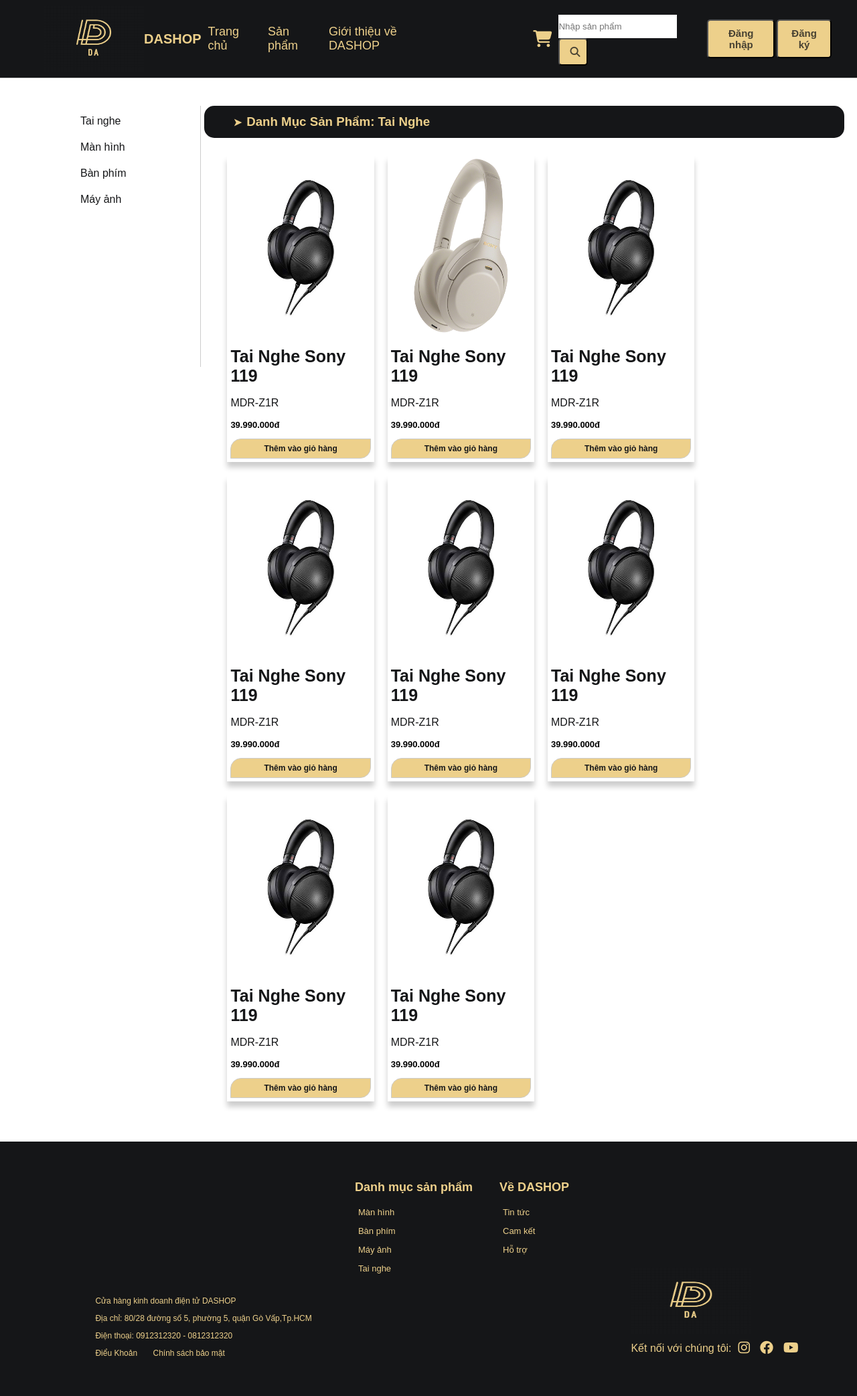
After one commit to DEVQuang/DASHOP, a PHP site: page /index.php?quanly=sanpham&id=1 in a window 1280 px wide; the page is wider, and only the part inside the window is pictured. The commit adds this page. Shown: that part at 67% size. Run offline with PHP 8.4, Linux system fonts and the light colour scheme.

Commit message:
Update Index

```diff
--- a/css/style.css
+++ b/css/style.css
@@ -6,29 +6,26 @@ body{
 html{
     font-family: sans-serif;
 }
-.sticky {
+.header{
     position: fixed;
     top: 0;
-    width: 100%;
-  }
-  .sticky + .wrapper{
-    padding-top: 130px;
-  }
-
+    left: 0;
+    right: 0;
+    z-index: 1;
+}
 .navbar{
-    margin: -1px;
+    margin: -1px ;
     border: 1px solid #ccc;
     height: 100px;
     width: 100%;
-    padding: 8px 16px;
-
+    padding: 8px 25px;
     background-color: #151618;
     display: flex;
     justify-content: space-between;
 
 }
 .wrapper{
-    margin: 0  auto;
+    margin: 153px  auto;
     height: 700px;
     width: 90%;
 
@@ -50,8 +47,8 @@ html{
 .navbar_collapse{
     display: flex;
     align-items: center;
-    margin-right: 25px;
-    margin-left: -25px;
+    margin-right: 60px;
+    margin-left: 40px;
 }
 .navbar_nav{
     display: flex;
@@ -75,12 +72,24 @@ html{
     font-size: 25Px;
     margin-right: 5Px;
 }
-.form-control{
-    padding:10px;
+.search_container input{
+    padding: 10px 0;
+    margin-top: 3px;
     float: left;
+    border: none;
+    outline: none;
+}
+.btn_search{
+    padding: 3px;
+    text-align: center;
 
 }
+.search_container{
+    display: flex;
+    align-items: center;
+}
 .btn{
+    margin-right: 3px;
     padding: 10px;
     border: 1px solid none;
     border-radius: 5Px;
@@ -89,15 +98,18 @@ html{
     font-weight: bold;
     font-size: 15Px;
     transition: all 0.2s linear;
+    text-decoration: none;
+}
 
+.btn i{
+    text-align: center;
+    font-size: 15px;
+    font-weight: bold;
 }
-.btnlogin{
-    padding: 11px;
-    border: none;
+.btn a{
+    text-decoration: none;
     background-color: #edd08b;
     color: #151618c4;
-    font-weight: 600;
-    text-decoration: none;
 }
 .btn-outline-success:hover{
     background-color: #edcf8bbe;
@@ -111,7 +123,6 @@ html{
 }
 .slidebar{
     border-right: 1px solid #ccc;
-
     height: 390px;
     width: 20%;
     margin: 5px 0 0 5px;
@@ -152,7 +163,6 @@ html{
     height: 5px;
     width: 0px;
     background-color: #151618;
-
     position: absolute;
     bottom: 0;
     left: 0;
@@ -162,18 +172,33 @@ html{
     width: 50%;
     transform: translateX(100%);
 
+
 }
 
 
 
 .maincontent{
-
     height: auto;
     width: 79%;
     height: 100%;
     margin: 5px 0 50px 5px;
     float: left;
+}
+.maincontent span{
+    content: "\27A4";
+    padding-right: 2px;
+    font-size: 15px;
 
+
+}
+.maincontent h3{
+    margin: 0;
+    padding: 10px 0 10px 40px;
+    width: 100%;
+    background-color: #151618;
+    color: #edd08b;
+    border: 3px solid #151618;
+    border-radius: 15px;
 }
 .cart_product{
     padding: 0;
@@ -272,10 +297,10 @@ html{
 .footer_copyright_bottom{
     display: flex;
 }
-.footer_group{
+/* .footer_group{
 
     margin: 0 50px 0 50px;
-}
+} */
 .footer_list, .footer_list_icon{
     list-style: none;
     display: inline-block;
@@ -288,7 +313,7 @@ html{
     font-size: 20px;
 }
 .footer_title{
-    font-size: 15px;
+    font-size: 18px;
 }
 .footer_item{
     padding: 5px;
@@ -320,6 +345,7 @@ footer_copyright_social{
     width: 180px;
     height: 100px;
 }
-.footer_rule{
-    display: flex;
+.footer_rules{
+    display: inline;
+    padding-right: 20px;
 }
--- /dev/null
+++ b/index.php
@@ -0,0 +1,20 @@
+<!DOCTYPE html>
+<html lang="en">
+<head>
+    <meta charset="UTF-8">
+    <meta http-equiv="X-UA-Compatible" content="IE=edge">
+    <meta name="viewport" content="width=device-width, initial-scale=1.0">
+    <link rel="stylesheet" type="text/css" href="./css/style.css">
+    <link rel="stylesheet" href="./font/fontawesome-free-6.2.1-web/css/all.min.css">
+
+    <title>DASHOP</title>
+</head>
+<body>
+    <?php
+      include("./pages/header.php");
+      include("./pages/main.php");
+      include("./pages/footer.php");
+    ?>
+   <!-- <script src="./js/rollheader.js"></script> -->
+</body>
+</html>
--- /dev/null
+++ b/pages/footer.php
@@ -0,0 +1,55 @@
+
+     <div class="footer">
+        <div class="footer_container">
+            <div class="footer_content">
+                <div class="footer_content_top">
+                <div class="footer_group">
+                    <ul class="footer_list">
+                        <h1 class="footer_title">Danh mục sản phẩm</h1>
+                        <li class="footer_item"><a href="" class="footerlink">Màn hình</a></li>
+                        <li class="footer_item"><a href="" class="footerlink">Bàn phím</a> </li>
+                        <li class="footer_item"><a href="" class="footerlink">Máy ảnh</a> <li>
+                        <li class="footer_item"><a href="" class="footerlink">Tai nghe</a> </li>
+                    </ul>
+                </div>
+
+                <div class="footer_group">
+                    <ul class="footer_list">
+                        <h1 class="footer_title">Về DASHOP</h1>
+                        <li class="footer_item"><a href="" class="footerlink">Tin tức </a></li>
+                        <li class="footer_item"><a href="" class="footerlink">Cam kết</a> </li>
+                        <li class="footer_item"><a href="" class="footerlink">Hỗ trợ</a> <li>
+
+                    </ul>
+                </div>
+            </div>
+            </div>
+            <div class="footer_content">
+                <div class="footer_copyright_bottom">
+                    <div class="footer_copyright_text">
+                        <p class="footer_info">Cửa hàng kinh doanh điện tử DASHOP</p>
+                        <p class="footer_info">Địa chỉ: 80/28 đường số 5, phường 5, quận Gò Vấp,Tp.HCM</p>
+                        <p class="footer_info">Điện thoại: 0912312320 - 0812312320</p>
+                        <p class="footer_rules">Điểu Khoản </p>
+                        <p class="footer_rules">Chính sách bảo mật</p>
+
+                    </div>
+
+                    <div class="footer_copyright_social">
+                        <div class="footer_copyright_logo">
+                            <a href="">
+                                <img src="./img/logo_DA.png" alt="">
+                            </a>
+                        </div>
+
+                        <ul class="footer_list_icon">
+                            <p>Kết nối với chúng tôi:</p>
+                                <li class="footer_item"><a href="" class="footerlink"><i class=" footer_icon fa-brands fa-instagram"></i></a></li>
+                                <li class="footer_item"><a href="" class="footerlink"><i class=" footer_icon fa-brands fa-facebook"></i></a><li>
+                                <li class="footer_item"><a href="" class="footerlink"><i class=" footer_icon fa-brands fa-youtube"></i></a> </li>
+                        </ul>
+                    </div>
+                </div>
+            </div>
+        </div>
+     </div>
--- /dev/null
+++ b/pages/header.php
@@ -0,0 +1,30 @@
+<div class="header">
+    <div class="navbar" id="Header">
+        <div class="navbar_collapse">
+            <a href="index.php" class="nav_brand"><img src="./img/logo_DA.png"></a>
+                <a href="index.php" class="nav_brand">DASHOP</a>
+            <ul class="navbar_nav">
+
+                <li class="nav_item"><a href="index.php" class="nav_link">Trang chủ</a></li>
+                <li class="nav_item product"><a href="index.php?quanly=sanpham&id=1" class="nav_link">Sản phẩm</a></li>
+                <li class="nav_item introduce"><a href="index.php?quanly=gioithieu" class="nav_link">Giới thiệu về DASHOP</a></li>
+            </ul>
+        </div>
+        <div class="navbar_collapse">
+            <li class="nav_item cart">
+                <a href="index.php?quanly=giohang" class="nav_link"><i class=" footer_icon fa-solid fa-cart-shopping"></i></a>
+            </li>
+            <div class="search_container">
+                <form action="">
+                    <input type="search" placeholder="Nhập sản phẩm" aria-label="Search">
+                    <button class=" btn btn_search" type="submit"><a href=""></a><i class=" footer_icon fa-solid fa-magnifying-glass"></i></button>
+                </form>
+                <button class="btn btn-outline-success"><a href="" ></a>Đăng nhập</button>
+                <button class="btn btn-outline-success"><a href="" ></a>Đăng ký</button>
+
+
+            </div>
+
+        </div>
+    </div>
+</div>
--- /dev/null
+++ b/pages/main.php
@@ -0,0 +1,26 @@
+<div class="wrapper">
+    <div id="main">
+        <?php
+            include("slidebar/slidebar.php")
+         ?>
+        <div class="maincontent">
+         <?php
+             if(isset($_GET['quanly'])){
+                $temp = $_GET["quanly"];
+             }else{
+                $temp = '';
+             }
+             if($temp == 'sanpham'){
+                include("main/danhmuc.php");
+             }elseif($temp == 'giohang'){
+                include("main/giohang.php");
+             }elseif($temp == 'gioithieu'){
+                include("main/gioithieu.php");
+             }else{
+                include("main/index.php");
+             }
+            ?>
+        </div>
+    </div>
+    <div class="clear"></div>
+</div>
--- /dev/null
+++ b/pages/main/danhmuc.php
@@ -0,0 +1,76 @@
+<h3><span>&#10148</span> Danh Mục Sản Phẩm: Tai Nghe </h3>
+<ul class="cart_product">
+    <li>
+        <a href="#" class="product_link">
+            <img src="./img/tainghe1.jpg" alt="">
+            <h1 class="product_heading">Tai Nghe Sony 119</h1>
+            <p class="product_tile">MDR-Z1R</p>
+        </a>
+        <p class="product_price">39.990.000đ</p>
+        <button class="product_btn--add">Thêm vào giỏ hàng</button>
+    </li>
+    <li>
+        <a href="#" class="product_link">
+            <img src="./img/tainghe2.jpg" alt="">
+            <h1 class="product_heading">Tai Nghe Sony 119</h1>
+            <p class="product_tile">MDR-Z1R</p>
+        </a>
+        <p class="product_price">39.990.000đ</p>
+        <button class="product_btn--add">Thêm vào giỏ hàng</button>
+    </li>
+    <li>
+        <a href="#" class="product_link">
+            <img src="./img/tainghe1.jpg" alt="">
+            <h1 class="product_heading">Tai Nghe Sony 119</h1>
+            <p class="product_tile">MDR-Z1R</p>
+        </a>
+        <p class="product_price">39.990.000đ</p>
+        <button class="product_btn--add">Thêm vào giỏ hàng</button>
+    </li>
+    <li>
+        <a href="#" class="product_link">
+            <img src="./img/tainghe1.jpg" alt="">
+            <h1 class="product_heading">Tai Nghe Sony 119</h1>
+            <p class="product_tile">MDR-Z1R</p>
+        </a>
+        <p class="product_price">39.990.000đ</p>
+        <button class="product_btn--add">Thêm vào giỏ hàng</button>
+    </li>
+    <li>
+        <a href="#" class="product_link">
+            <img src="./img/tainghe1.jpg" alt="">
+            <h1 class="product_heading">Tai Nghe Sony 119</h1>
+            <p class="product_tile">MDR-Z1R</p>
+        </a>
+        <p class="product_price">39.990.000đ</p>
+        <button class="product_btn--add">Thêm vào giỏ hàng</button>
+    </li>
+    <li>
+        <a href="#" class="product_link">
+            <img src="./img/tainghe1.jpg" alt="">
+            <h1 class="product_heading">Tai Nghe Sony 119</h1>
+            <p class="product_tile">MDR-Z1R</p>
+        </a>
+        <p class="product_price">39.990.000đ</p>
+        <button class="product_btn--add">Thêm vào giỏ hàng</button>
+    </li>
+    <li>
+        <a href="#" class="product_link">
+            <img src="./img/tainghe1.jpg" alt="">
+            <h1 class="product_heading">Tai Nghe Sony 119</h1>
+            <p class="product_tile">MDR-Z1R</p>
+        </a>
+        <p class="product_price">39.990.000đ</p>
+        <button class="product_btn--add">Thêm vào giỏ hàng</button>
+    </li>
+    <li>
+        <a href="#" class="product_link">
+            <img src="./img/tainghe1.jpg" alt="">
+            <h1 class="product_heading">Tai Nghe Sony 119</h1>
+            <p class="product_tile">MDR-Z1R</p>
+        </a>
+        <p class="product_price">39.990.000đ</p>
+        <button class="product_btn--add">Thêm vào giỏ hàng</button>
+    </li>
+
+</ul>
--- /dev/null
+++ b/pages/main/giohang.php
@@ -0,0 +1 @@
+<p>giohang</p>
--- /dev/null
+++ b/pages/main/gioithieu.php
@@ -0,0 +1 @@
+<p>DASHOP</p>
--- /dev/null
+++ b/pages/slidebar/slidebar.php
@@ -0,0 +1,8 @@
+<div class="slidebar">
+                    <ul class="list_slidebar">
+                        <li class="slidebar_item"><a href="index.php?quanly=sanpham&id=1"> Tai nghe</a></li>
+                        <li class="slidebar_item"><a href="index.php?quanly=sanpham&id=2"> Màn hình</a></li>
+                        <li class="slidebar_item"><a href="index.php?quanly=sanpham&id=3"> Bàn phím</a></li>
+                        <li class="slidebar_item"><a href="index.php?quanly=sanpham&id=4">Máy ảnh</a></li>
+                    </ul>
+                </div>
```
Also changed, not shown: admincp/config/config.php (added, +9 -0 lines), admincp/modules/index.php (added, +12 -0 lines), pages/index.html (deleted, +0 -204 lines), pages/main/index.php (added, +76 -0 lines), admincp/modules/footer.php (added), admincp/modules/header.php (added), admincp/modules/login.php (added), admincp/modules/main.php (added).
